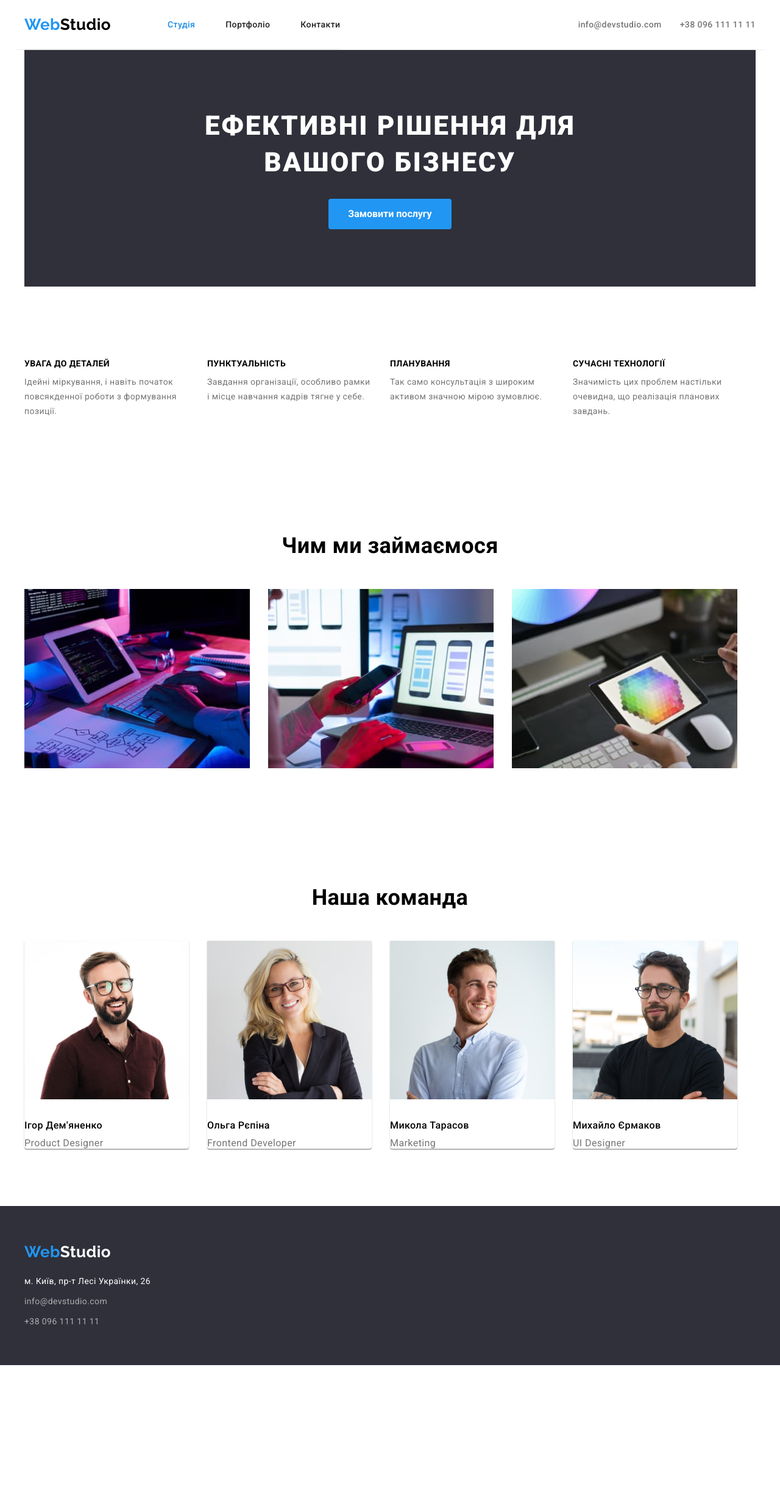
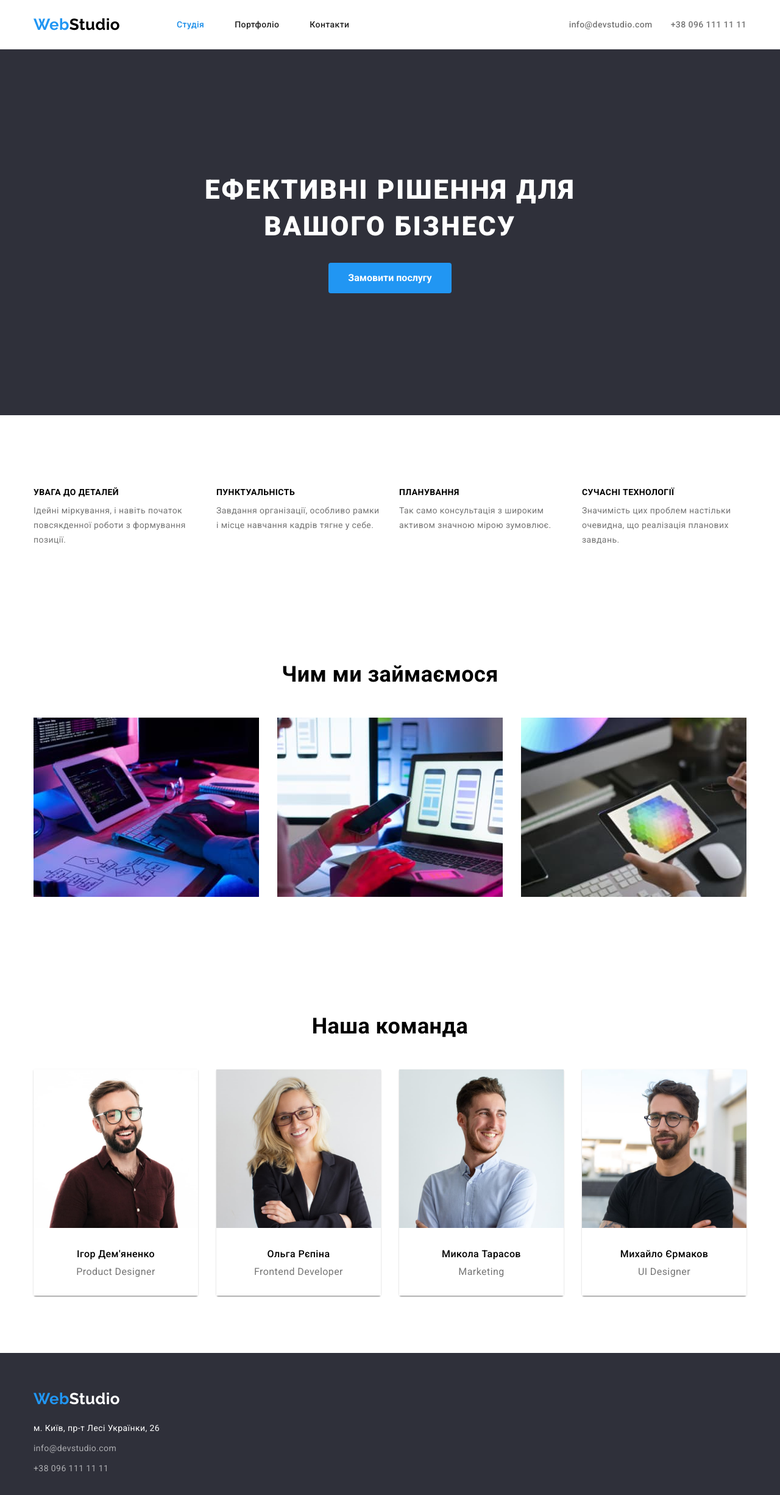
Before and after one commit to 8Yurii8/goit-markup-hw-03, a plain HTML site: page index.html in a window 1280 px wide. Shown: the whole page at 61% size. Before the commit the page ends 2239 px from the top, so only its background shows below. Drawn offline with Linux system fonts and the light colour scheme.

Commit message:
correck hw3

```diff
--- a/css/style.css
+++ b/css/style.css
@@ -19,7 +19,6 @@ color: var(--main-padge-color);
 letter-spacing: 0.03em;
 background-color: var(--color-with) ;
 font-size: 14px;
-/* width: 1600px; */
 }
 
 ul {list-style: none;
@@ -30,7 +29,7 @@ padding: 0;
 margin: 0;
 }
 .container {
-width: 1230px;
+width: 1200px;
 margin: 0 auto;
 padding-left: 15px;
 padding-right: 15px;
@@ -39,11 +38,13 @@ padding-right: 15px;
 {padding-top: 94px;
 padding-bottom: 94px;}
 /* header */
+
+.header{
+border-bottom: 1px solid #ECECEC;}
+
 .header-nav {
     display: flex;
-    align-items: center;
-    border-bottom: 1px solid #ECECEC;
-}
+    align-items: center;}
 
 .header-logo {
 display: flex;
@@ -115,6 +116,7 @@ font-family: var(--secondary-font-family);}
 /* main студія */
 
 .hero {
+    padding:200px 0px ;
     text-align: center;
     background-color:var(--secondary-bgr)
     ;
@@ -216,12 +218,16 @@ border-radius: 0px 0px 4px 4px;}
 {margin-left:0px;}
 
 .team-name {
-    margin-top:30px;
     margin-bottom:10px;
     font-weight: 500;
     font-size: 16px;
     line-height: calc(19 / 16);
     }
+.team-name-div
+{padding: 30px 30px;
+text-align: center;
+background-color: var(--color-with);}
+
 .team-profession {
     font-size: 16px;
     line-height: calc(19 / 16);
--- a/index.html
+++ b/index.html
@@ -11,35 +11,49 @@
       href="https://fonts.googleapis.com/css2?family=Raleway:wght@700&family=Roboto:wght@400;500;700;900&display=swap"
       rel="stylesheet"
     />
-    <link rel="stylesheet" href="./css/modern-normalize.css">
+    <link rel="stylesheet" href="./css/modern-normalize.css" />
     <link rel="stylesheet" href="./css/style.css" />
   </head>
   <body>
-    <header>
+    <header class="header">
       <div class="container header-nav">
         <nav class="header-nav">
-        <a href="./index.html" class="logo"><span class="blu">Web</span>Studio</a>
+          <a href="./index.html" class="logo"
+            ><span class="blu">Web</span>Studio</a
+          >
           <ul class="header-logo">
-          <li class="item"><a href="./index.html" class="nav-link current">Студія</a></li>
-          <li class="item"><a href="./portfolio.html" class="nav-link">Портфоліо</a></li>
-          <li class="item"><a href="Контакти" class="nav-link">Контакти</a></li>
+            <li class="item">
+              <a href="./index.html" class="nav-link current">Студія</a>
+            </li>
+            <li class="item">
+              <a href="./portfolio.html" class="nav-link">Портфоліо</a>
+            </li>
+            <li class="item">
+              <a href="Контакти" class="nav-link">Контакти</a>
+            </li>
           </ul>
         </nav>
         <ul class="ul-regist">
-        <li class="item"><a href="mailto:info@devstudio.com" class="regist">info@devstudio.com</a></li>
-        <li class="item"><a href="tel:+380961111111" class="regist">+38 096 111 11 11</a></li>
+          <li class="item">
+            <a href="mailto:info@devstudio.com" class="regist"
+              >info@devstudio.com</a
+            >
+          </li>
+          <li class="item">
+            <a href="tel:+380961111111" class="regist">+38 096 111 11 11</a>
+          </li>
         </ul>
       </div>
     </header>
     <main>
+      <section class="hero section">
         <div class="container">
-      <section class="hero section">
           <h1 class="hero-h">Ефективні рішення для вашого бізнесу</h1>
           <button type="button" class="hero-btm">Замовити послугу</button>
+        </div>
       </section>
-      </div>
+      <section class="features-section section">
         <div class="container">
-      <section class="features-section section">
           <h2 class="wigualy-hidden">Особливості</h2>
           <ul class="features">
             <li class="item">
@@ -52,8 +66,8 @@
             <li class="item">
               <h3 class="features-title">ПУНКТУАЛЬНІСТЬ</h3>
               <p class="features-text">
-              Завдання організації, особливо рамки і місце навчання кадрів тягне
-              у себе.
+                Завдання організації, особливо рамки і місце навчання кадрів
+                тягне у себе.
               </p>
             </li>
             <li class="item">
@@ -65,25 +79,31 @@
             <li class="item">
               <h3 class="features-title">СУЧАСНІ ТЕХНОЛОГІЇ</h3>
               <p class="features-text">
-              Значимість цих проблем настільки очевидна, що реалізація планових
-              завдань.
+                Значимість цих проблем настільки очевидна, що реалізація
+                планових завдань.
               </p>
             </li>
           </ul>
+        </div>
       </section>
-      </div>
+      <section class="wo-we-do section">
         <div class="container">
-      <section class="wo-we-do section">
           <h2 class="section-title">Чим ми займаємося</h2>
           <ul class="title-img">
-          <li class="item"><img src="./images/box1.jpg" width="370" alt="Дизайн" /></li>
-          <li class="item"><img src="./images/box2.jpg"  width="370" alt="Додатки" /></li>
-          <li class="item"><img src="./images/box3.jpg" width="370" alt="3д графіка" /></li>
+            <li class="item">
+              <img src="./images/box1.jpg" width="370" alt="Дизайн" />
+            </li>
+            <li class="item">
+              <img src="./images/box2.jpg" width="370" alt="Додатки" />
+            </li>
+            <li class="item">
+              <img src="./images/box3.jpg" width="370" alt="3д графіка" />
+            </li>
           </ul>
+        </div>
       </section>
-      </div>
+      <section class="our-team section">
         <div class="container">
-      <section class="our-team section">
           <h2 class="team">Наша команда</h2>
           <ul class="team-cards">
             <li class="iteam">
@@ -92,13 +112,21 @@
                 width="270"
                 alt="Фото Ігора Дем'яненка"
               />
+              <div class="team-name-div">
                 <h3 class="team-name">Ігор Дем'яненко</h3>
                 <p lang="en" class="team-profession">Product Designer</p>
+              </div>
             </li>
             <li class="iteam">
-            <img src="./images/img2.jpg" width="270" alt="Фото Ольги Рєпіной" />
+              <img
+                src="./images/img2.jpg"
+                width="270"
+                alt="Фото Ольги Рєпіной"
+              />
+              <div class="team-name-div">
                 <h3 class="team-name">Ольга Рєпіна</h3>
                 <p lang="en" class="team-profession">Frontend Developer</p>
+              </div>
             </li>
             <li class="iteam">
               <img
@@ -106,8 +134,10 @@
                 width="270"
                 alt="Фото Миколи Тарасова"
               />
+              <div class="team-name-div">
                 <h3 class="team-name">Микола Тарасов</h3>
                 <p lang="en" class="team-profession">Marketing</p>
+              </div>
             </li>
             <li class="iteam">
               <img
@@ -115,12 +145,15 @@
                 width="270"
                 alt="Фото Михайла Єрмакова"
               />
+              <div class="team-name-div">
                 <h3 class="team-name">Михайло Єрмаков</h3>
                 <p lang="en" class="team-profession">UI Designer</p>
+              </div>
             </li>
           </ul>
+        </div>
       </section>
-      </div>
+
       <!-- <section>
         <h2>Постійні клієнти</h2>
         <ul>
@@ -135,7 +168,9 @@
     </main>
     <footer>
       <div class="container">
-      <a href="./index.html" class="footer-logo"><span class="blu">Web</span>Studio</a>
+        <a href="./index.html" class="footer-logo"
+          ><span class="blu">Web</span>Studio</a
+        >
         <address>
           <ul class="adress-nav">
             <li class="iteam">
@@ -143,11 +178,20 @@
                 href="https://goo.gl/maps/qV7wrGFVNQysBkzQ6"
                 target="_blank"
                 rel="noreferrer noopener"
-               class="adress">м. Київ, пр-т Лесі Українки, 26</a
+                class="adress"
+                >м. Київ, пр-т Лесі Українки, 26</a
               >
             </li>
-          <li class="iteam"><a href="mailto:info@devstudio.com" class="footer-regis">info@devstudio.com</a></li>
-          <li class="iteam"><a href="tel:+380961111111" class="footer-regis">+38 096 111 11 11</a></li>
+            <li class="iteam">
+              <a href="mailto:info@devstudio.com" class="footer-regis"
+                >info@devstudio.com</a
+              >
+            </li>
+            <li class="iteam">
+              <a href="tel:+380961111111" class="footer-regis"
+                >+38 096 111 11 11</a
+              >
+            </li>
           </ul>
         </address>
       </div>
```
Also changed, not shown: portfolio.html (+3 -5 lines). Lines whose indentation alone changed are shown as unchanged.
